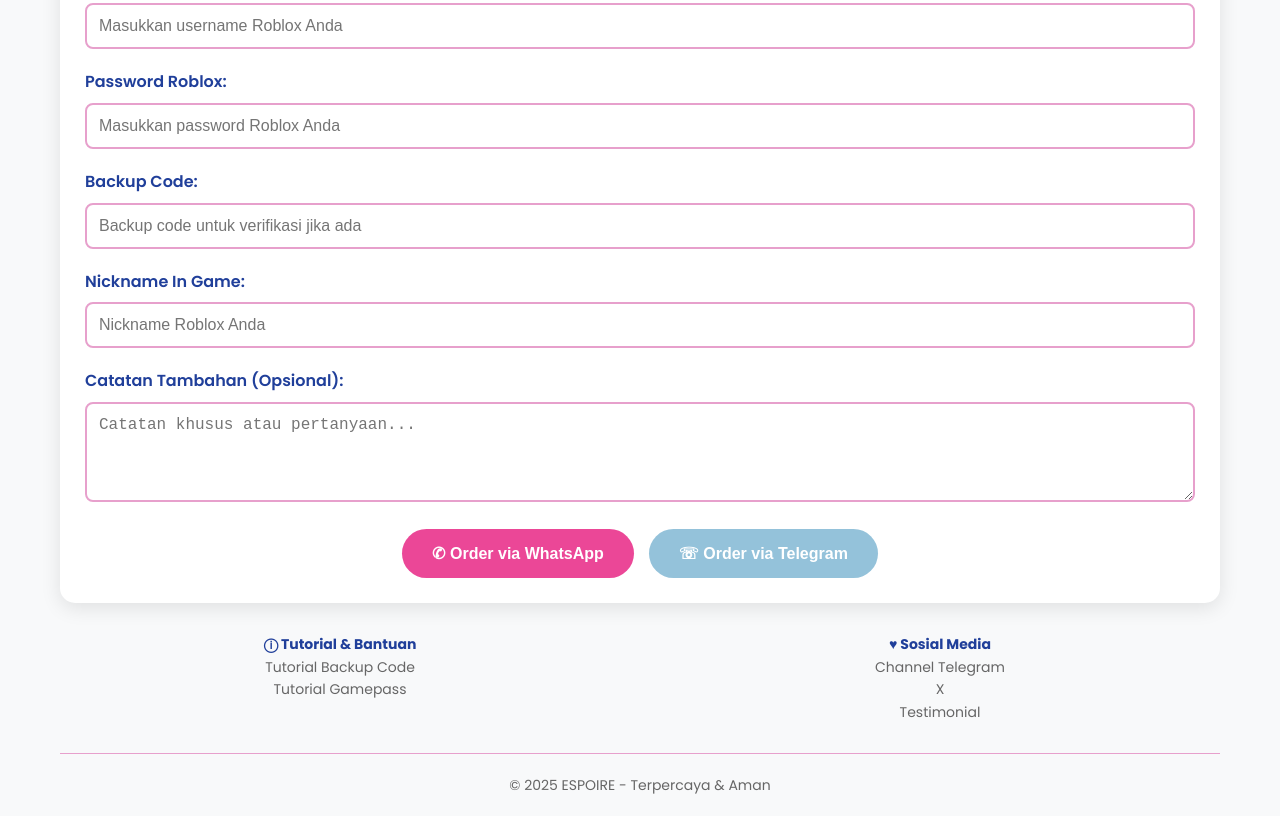
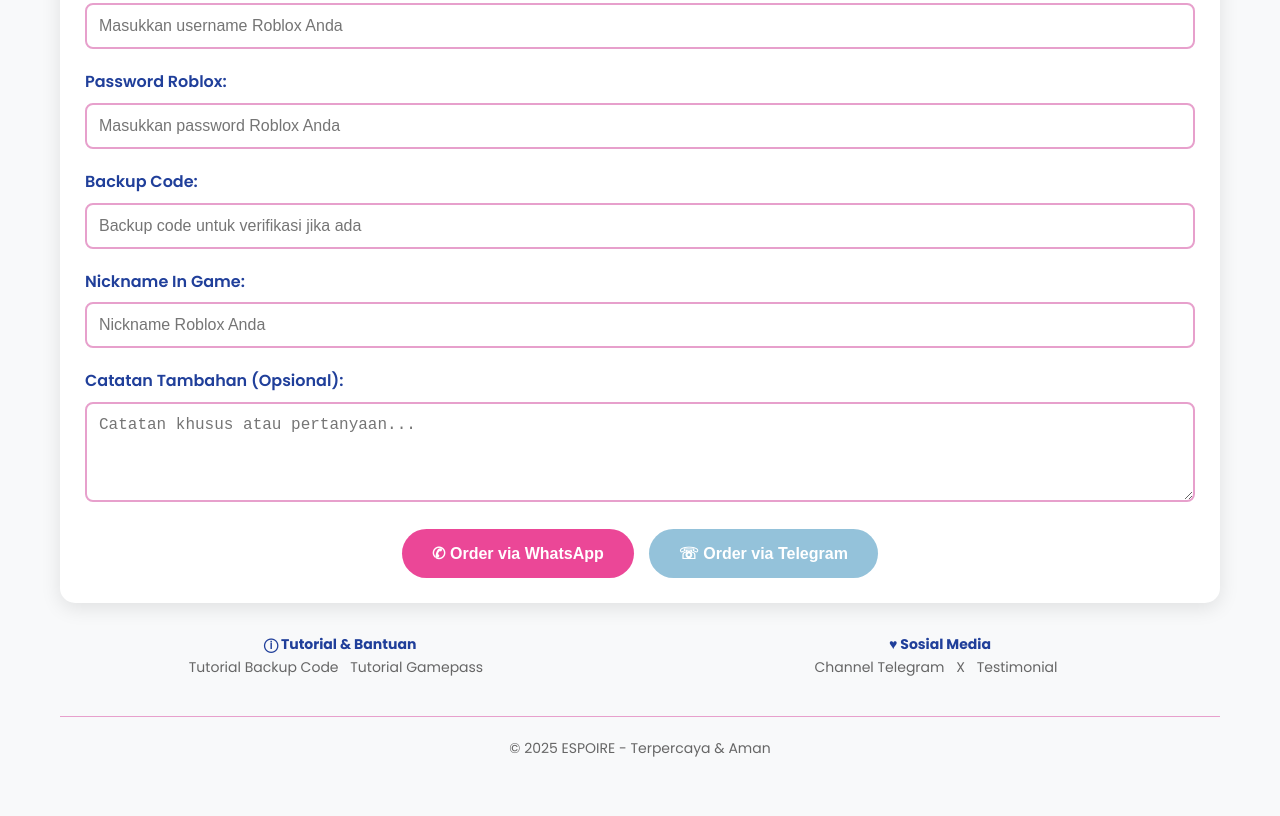
Before and after one commit to aphrodicte/belajar, a plain HTML site: page index.html in a window 1280 px wide. Shown: the part 1660-2476 px from the top of the page. After the commit the page ends 2440 px from the top, so only its background shows below. Drawn offline with Linux system fonts and the light colour scheme.

Commit message:
index.html

```diff
--- a/index.html
+++ b/index.html
@@ -1070,15 +1070,15 @@
         <div class="footer-sections">
           <div class="footer-section">
             <h4>ⓘ Tutorial & Bantuan</h4>
-            <div href="https://youtu.be/backup-code-tutorial" target="_blank">Tutorial Backup Code</div>
-            <div href="https://youtu.be/gamepass-tutorial" target="_blank">Tutorial Gamepass</div>
+            <a href="https://youtu.be/backup-code-tutorial" target="_blank">Tutorial Backup Code</a>
+            <a href="https://youtu.be/gamepass-tutorial" target="_blank">Tutorial Gamepass</a>
           </div>
 
                     <div class="footer-section">
                         <h4>♥︎ Sosial Media</h4>
-                        <div href="https://t.me/xespoire" target="_blank">Channel Telegram</div>
-                        <div href="https://x.com/mijkage" target="_blank">X</div>
-                        <div href="https://t.me/vouchnya">Testimonial</div>
+                        <a href="https://t.me/xespoire" target="_blank">Channel Telegram</a>
+                        <a href="https://x.com/mijkage" target="_blank">X</a>
+                        <a href="https://t.me/vouchnya">Testimonial</a>
                     </div>
                 </div>
             <div class="footer-divider"></div>
```
